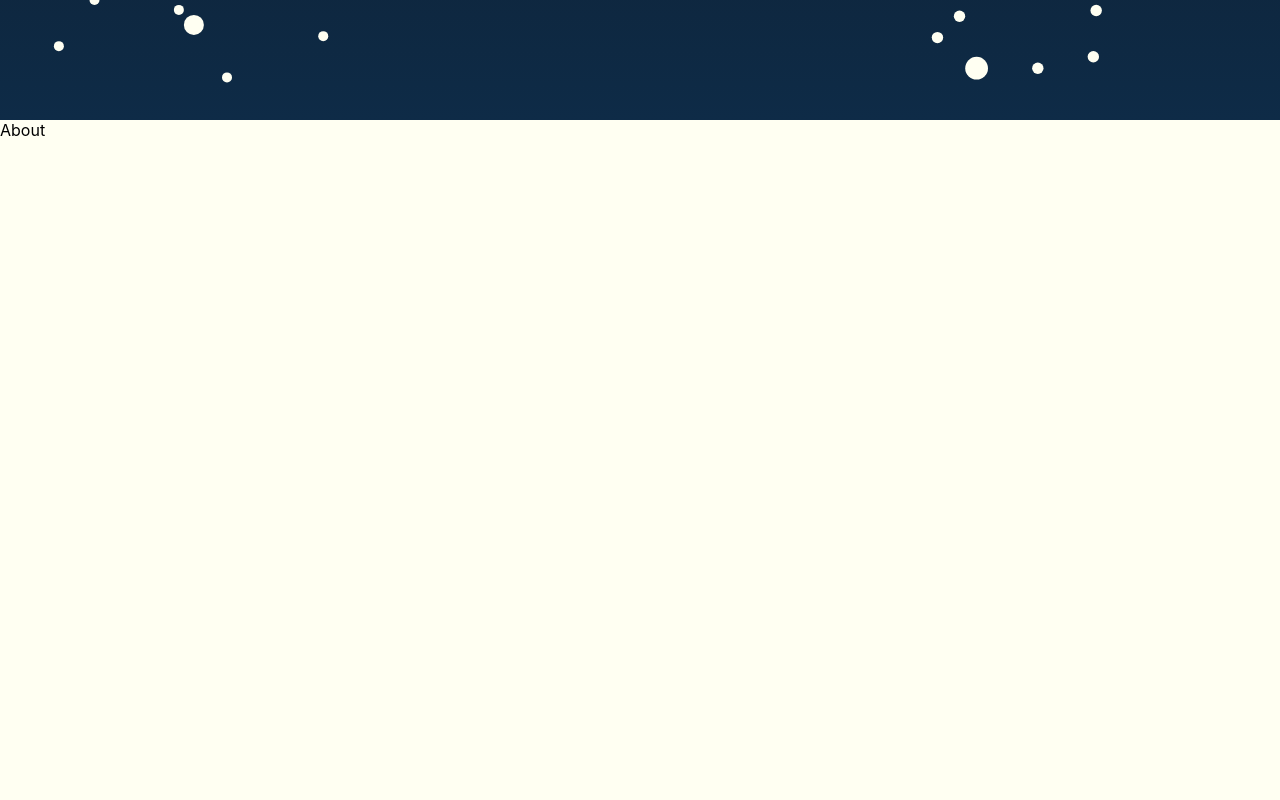
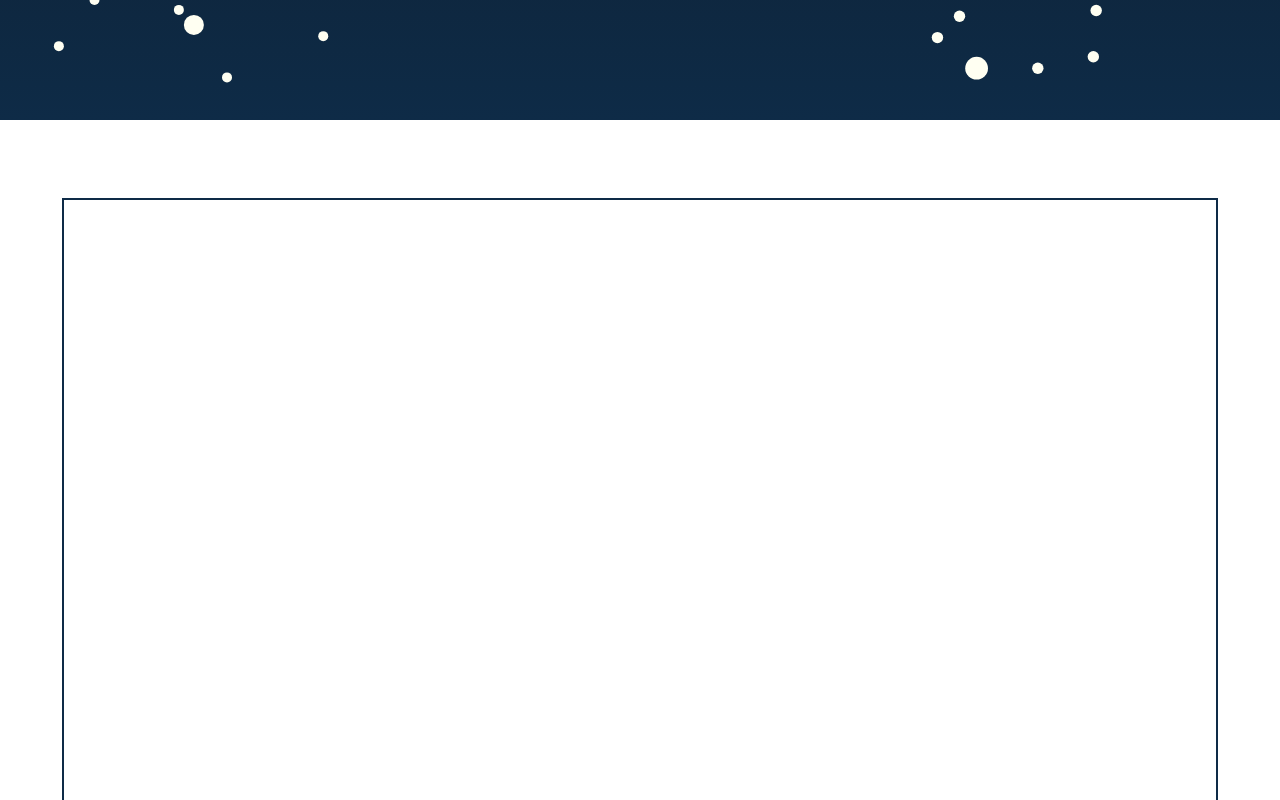
Before and after one commit to RythBiss/portfolio, a React (Create React App) app: page / in a window 1280 px wide. Shown: the part 680-1480 px from the top of the page. Built offline with nearby package versions, Linux system fonts and the light colour scheme.

Commit message:
Created Overlays
Created overlays to contrast the background and hold content.

```diff
--- a/src/App.css
+++ b/src/App.css
@@ -19,9 +19,10 @@
 
 .majorSegLight {
   display: block;
-  background-color: var(--white);
+  position: relative;
   width: 100%;
-  height: 100vh;
+  min-height: 100vh;
+  background-image: var(--white);
 }
 
 .majorSegDark {
@@ -59,6 +60,21 @@
 .transparent-overlay {
   background-color: var(--white);
   opacity: 0.1;
+  width: 100%;
+  height: 100%;
+}
+
+.black-overlay-container {
+  width: 90%;
+  height: 80%;
+  position: absolute;
+  top: 50%;
+  left: 50%;
+  transform: translate(-50%, -50%);
+  outline: 2px solid var(--dark-blue);
+}
+
+.black-overlay {
   width: 100%;
   height: 100%;
 }
--- a/src/App.js
+++ b/src/App.js
@@ -1,10 +1,11 @@
 import './App.css';
 import MajorSegment from './Components/MajorSegment.js';
 import HeroPage from './Components/HeroPage';
-import SkillsPage from './Components/SkillsPage';
+import SkillsPage from './Components/DarkOverlay';
 import Constellation from './Components/Constellation'
 import SpaceBlob from './Components/SpaceBlob'
 import Skill from './Components/Skill'
+import About from './Components/LightOverlay';
 
 const titleElement =
 <div className='splash-text-container'>
@@ -36,7 +37,7 @@ function App() {
   return (
     <div className="App">
       <MajorSegment body={<HeroPage />} styling='majorSegDark' />
-      <MajorSegment body='About' styling='majorSegLight' />
+      <MajorSegment body={<About />} styling='majorSegLight' />
       <MajorSegment body={<SkillsPage/>} styling='majorSegDark' />
       <MajorSegment body='Work' styling='majorSegLight' />
       <MajorSegment body='Contact' styling='majorSegDark' />
--- a/src/Components/SkillsPage.js
+++ b/src/Components/DarkOverlay.js
@@ -5,7 +5,7 @@ export default function Skills() {
   return (
       <div className='transparent-overlay-container'>
         <div className='transparent-overlay'>
-          skills
+
         </div>
       </div>
   )
--- /dev/null
+++ b/src/Components/LightOverlay.js
@@ -0,0 +1,11 @@
+import React from 'react'
+
+export default function About() {
+  return (
+    <div className='black-overlay-container'>
+        <div className='black-overlay'>
+
+        </div>
+    </div>
+  )
+}
```
